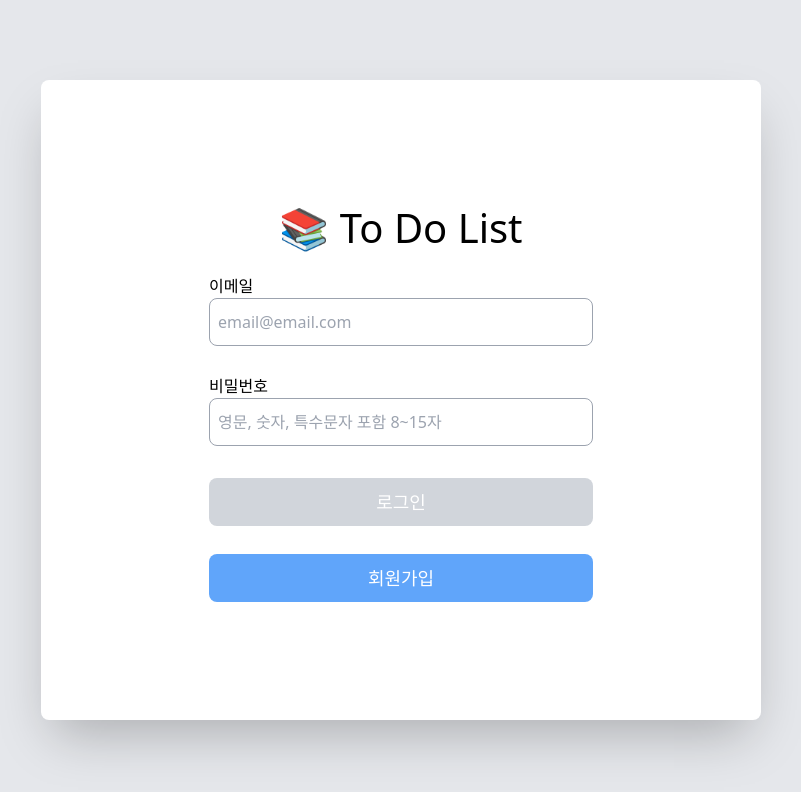
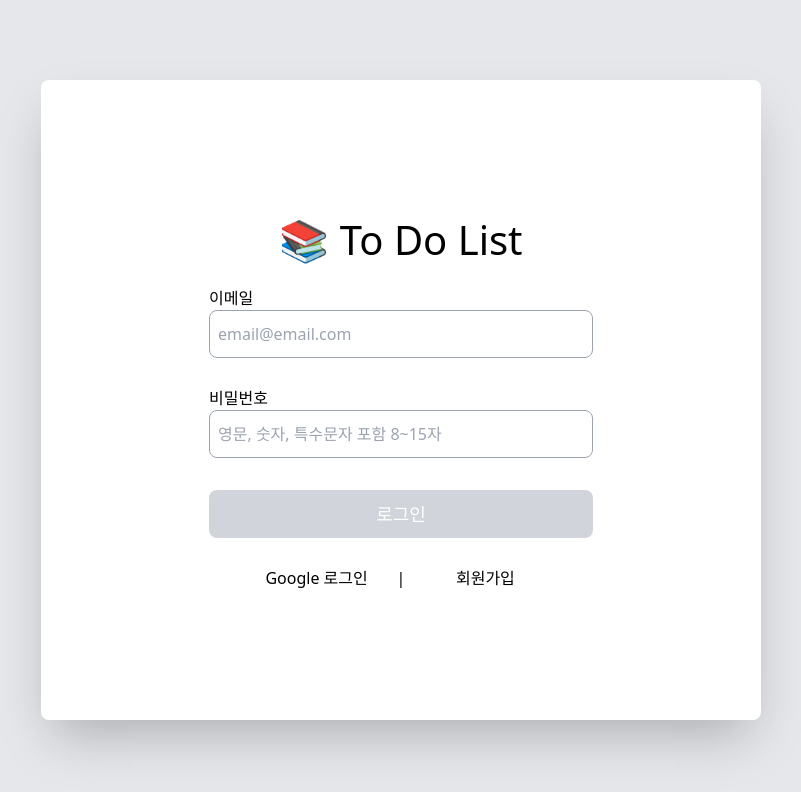
Before and after one commit to oweaj/Todo-List, a React (Create React App) app: page / in a window 1280 px wide. Shown: the top 792 px of the page, without its empty margins (239-1040 px from the left). Built offline with nearby package versions, Linux system fonts and the light colour scheme; no server answers.

Commit message:
[FEAT] 구글 로그인 추가

```diff
--- a/src/page/Signin/Signin.tsx
+++ b/src/page/Signin/Signin.tsx
@@ -3,7 +3,7 @@ import { Input, Button } from "../../components/Items/Items";
 import { Link, useNavigate } from "react-router-dom";
 import Title from "../../components/Header/Header";
 import useInput from "../../hooks/useInput";
-import { signInWithEmailAndPassword } from "firebase/auth";
+import { GoogleAuthProvider, signInWithEmailAndPassword, signInWithPopup } from "firebase/auth";
 import { authService } from "../../firebase";
 
 const Signin = () => {
@@ -23,6 +23,17 @@ const Signin = () => {
     }
   };
 
+  const handleGoogleLogin = async () => {
+    try {
+      const provider = new GoogleAuthProvider();
+      await signInWithPopup(authService, provider);
+      alert("로그인 되었습니다.");
+      navigate("/todo");
+    } catch (error) {
+      alert("로그인에 실패했습니다.");
+    }
+  };
+
   useEffect(() => {
     email.state && password.state ? setActive(true) : setActive(false);
   }, [email.state, password.state]);
@@ -35,9 +46,15 @@ const Signin = () => {
           <Input title="이메일" id={"email"} value={email.data} state={email.state} onChange={email.onChange} />
           <Input title="비밀번호" id={"password"} value={password.data} state={password.state} onChange={password.onChange} />
           <Button title="로그인" id={"signin-button"} onClick={login} active={active} />
-          <Link to="/signup" className="flex items-center justify-center w-96 h-12 rounded-lg text-lg text-white bg-blue-400">
-            회원가입
-          </Link>
+          <div className="flex flex-row items-center justify-center text-center">
+            <button type="button" className="w-28" onClick={handleGoogleLogin}>
+              Google 로그인
+            </button>
+            <span className="mx-6">|</span>
+            <Link to="/signup" className="w-28">
+              회원가입
+            </Link>
+          </div>
         </div>
       </form>
     </div>
```
